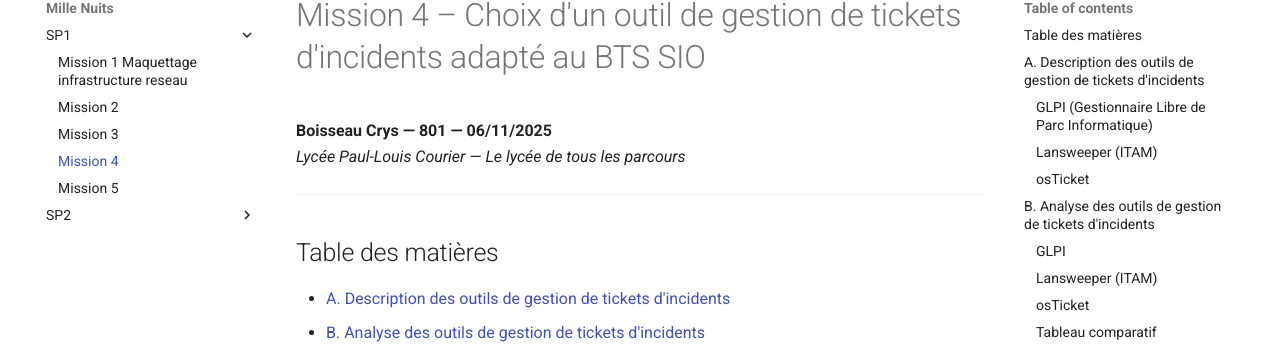
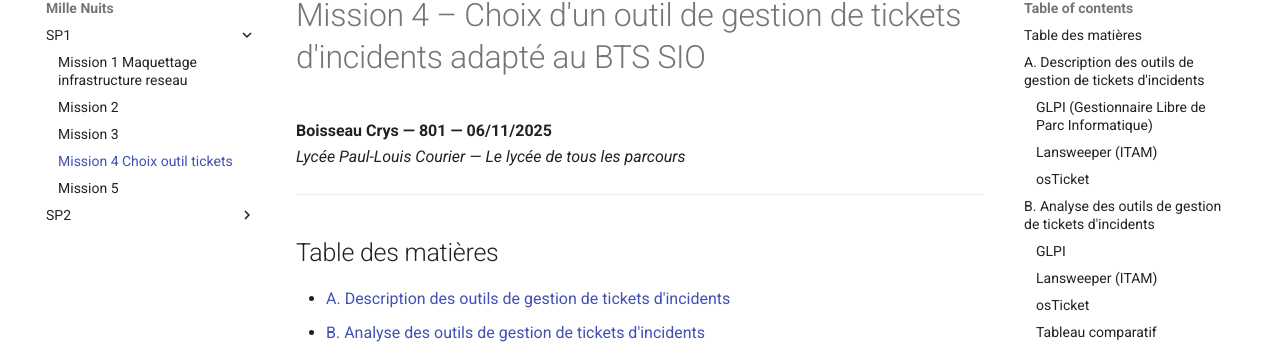
Before and after one commit to WALID163/MilleNuits-mkdocs, an MkDocs documentation site: the page built from docs/Mission 4 sp1.md, in a window 1280 px wide. Shown: the part 103-448 px from the top of the page. Built offline with MkDocs 1.6.1 and Material for MkDocs 9.7.7, drawn with Linux system fonts in a browser that asks for light colours.

Commit message:
Update mkdocs.yml

```diff
--- a/mkdocs.yml
+++ b/mkdocs.yml
@@ -7,7 +7,7 @@ nav:
     - Mission 1 Maquettage infrastructure reseau: Mission_1_Maquettage_infrastructure_reseau.md
     - Mission 2: Mission 2 sp1.md
     - Mission 3: Mission 3 sp1.md
-    - Mission 4: Mission 4 sp1.md
+    - Mission 4 Choix outil tickets: Mission 4 sp1.md
     - Mission 5: Mission 5 sp1.md
   - SP2:
     - Mission 1 Création d’une documentation avec MkDocs et GitHub Pages: index.md
```
